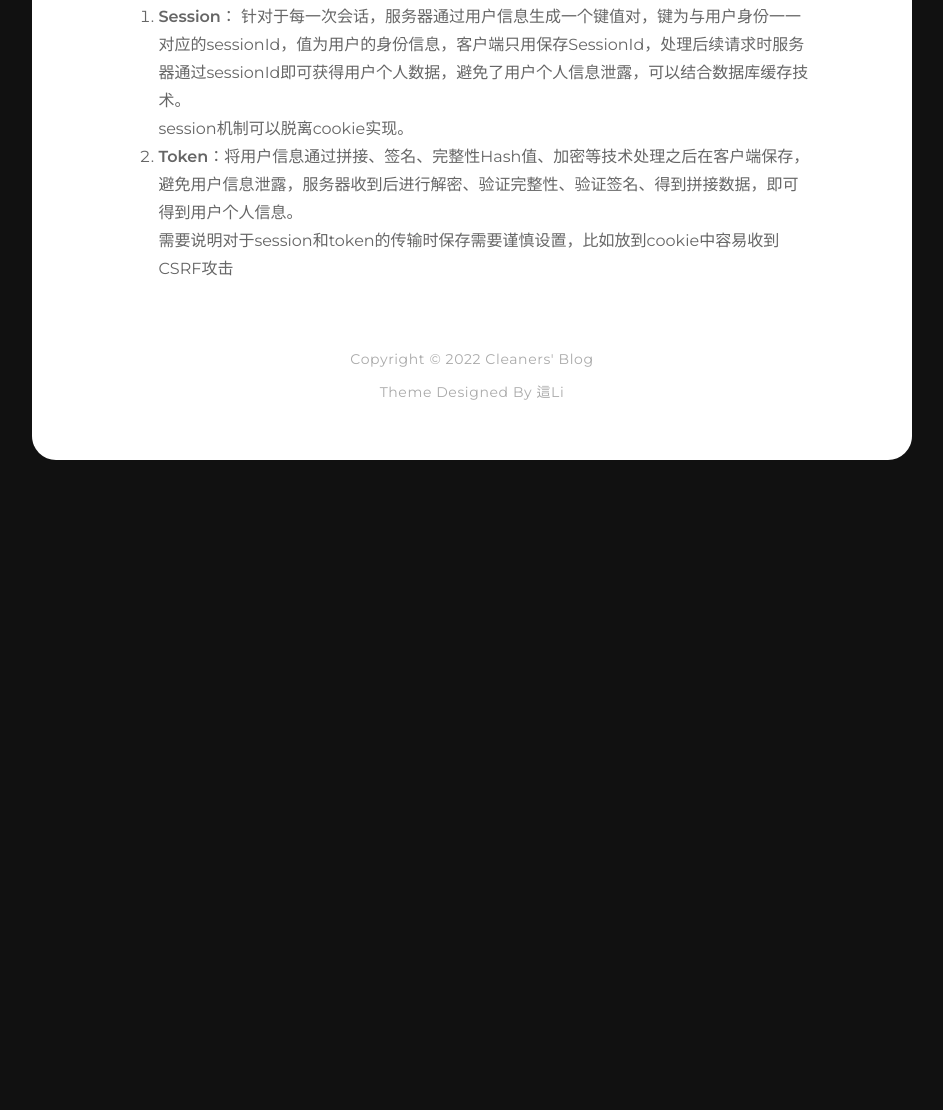
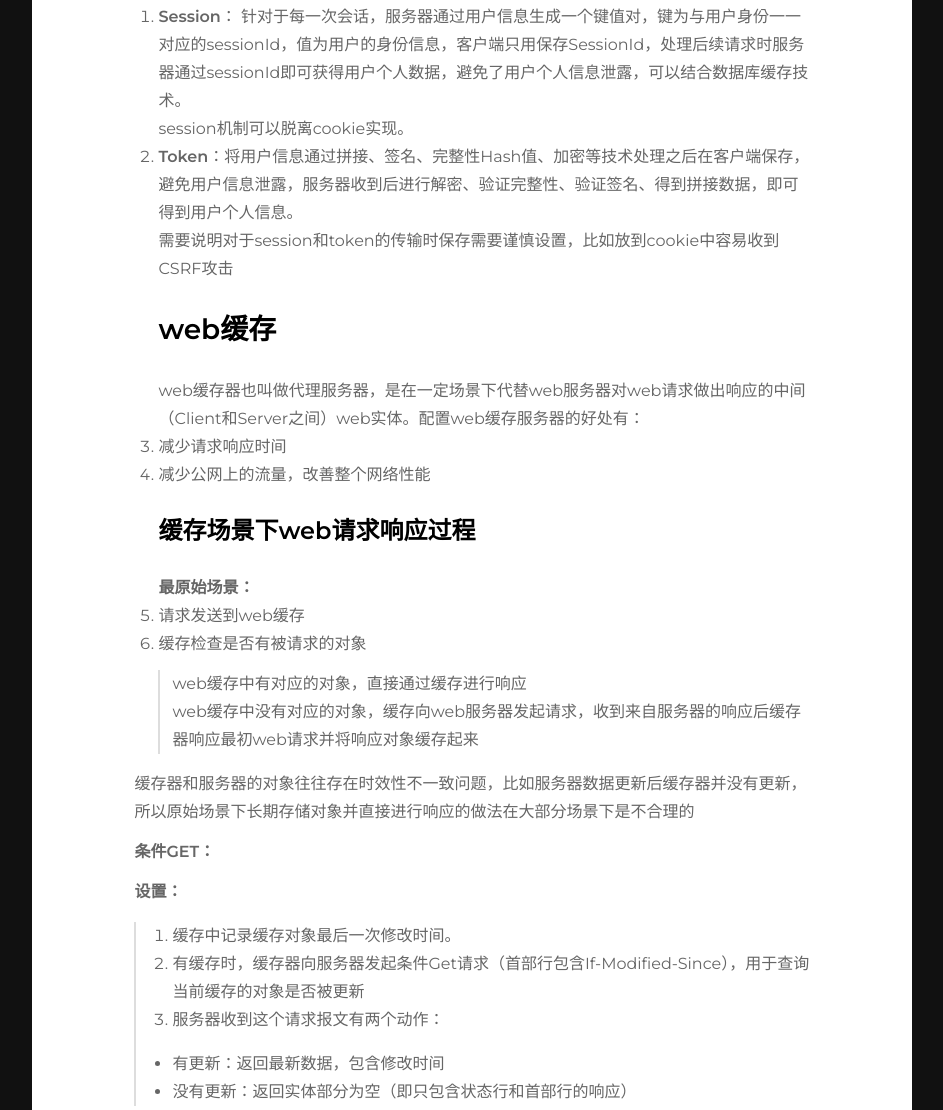
Before and after one commit to CleanerYYF/CleanerYYF.github.io, a plain HTML site: page 2022/06/04/计算机网络/index.html in a window 1280 px wide. Shown: the part 6672-7782 px from the top of the page, without its empty margins (168-1111 px from the left). Before the commit the page ends 7184 px from the top, so only its background shows below. Drawn offline with Linux system fonts and the light colour scheme.

Commit message:
Site updated: 2022-06-19 22:09:10

```diff
--- a/2022/06/04/计算机网络/index.html
+++ b/2022/06/04/计算机网络/index.html
@@ -90,8 +90,29 @@
 <h4><span id="非cookie的状态维持">非cookie的状态维持</span></h4><p>基于cookie扩展的状态维持主要思路是把cookie作为一个传输身份认证信息的容器，改变身份认证的机制，避免客户端保存直接的用户数据</p>
 <ol>
 <li><strong>Session</strong>： 针对于每一次会话，服务器通过用户信息生成一个键值对，键为与用户身份一一对应的sessionId，值为用户的身份信息，客户端只用保存SessionId，处理后续请求时服务器通过sessionId即可获得用户个人数据，避免了用户个人信息泄露，可以结合数据库缓存技术。<br>session机制可以脱离cookie实现。</li>
-<li><strong>Token</strong>：将用户信息通过拼接、签名、完整性Hash值、加密等技术处理之后在客户端保存，避免用户信息泄露，服务器收到后进行解密、验证完整性、验证签名、得到拼接数据，即可得到用户个人信息。<br>需要说明对于session和token的传输时保存需要谨慎设置，比如放到cookie中容易收到CSRF攻击</li>
+<li><strong>Token</strong>：将用户信息通过拼接、签名、完整性Hash值、加密等技术处理之后在客户端保存，避免用户信息泄露，服务器收到后进行解密、验证完整性、验证签名、得到拼接数据，即可得到用户个人信息。<br>需要说明对于session和token的传输时保存需要谨慎设置，比如放到cookie中容易收到CSRF攻击<h3><span id="web缓存">web缓存</span></h3>web缓存器也叫做代理服务器，是在一定场景下代替web服务器对web请求做出响应的中间（Client和Server之间）web实体。配置web缓存服务器的好处有：</li>
+<li>减少请求响应时间</li>
+<li>减少公网上的流量，改善整个网络性能<h4><span id="缓存场景下web请求响应过程">缓存场景下web请求响应过程</span></h4><strong>最原始场景：</strong></li>
+<li>请求发送到web缓存</li>
+<li>缓存检查是否有被请求的对象<blockquote>
+<p>web缓存中有对应的对象，直接通过缓存进行响应<br>web缓存中没有对应的对象，缓存向web服务器发起请求，收到来自服务器的响应后缓存器响应最初web请求并将响应对象缓存起来</p>
+</blockquote>
+</li>
 </ol>
+<p>缓存器和服务器的对象往往存在时效性不一致问题，比如服务器数据更新后缓存器并没有更新，所以原始场景下长期存储对象并直接进行响应的做法在大部分场景下是不合理的</p>
+<p><strong>条件GET：</strong></p>
+<p><strong>设置：</strong></p>
+<blockquote>
+<ol>
+<li>缓存中记录缓存对象最后一次修改时间。</li>
+<li>有缓存时，缓存器向服务器发起条件Get请求（首部行包含If-Modified-Since），用于查询当前缓存的对象是否被更新</li>
+<li>服务器收到这个请求报文有两个动作：</li>
+</ol>
+<ul>
+<li>有更新：返回最新数据，包含修改时间</li>
+<li>没有更新：返回实体部分为空（即只包含状态行和首部行的响应）</li>
+</ul>
+</blockquote>
 
     </div>
 
```
